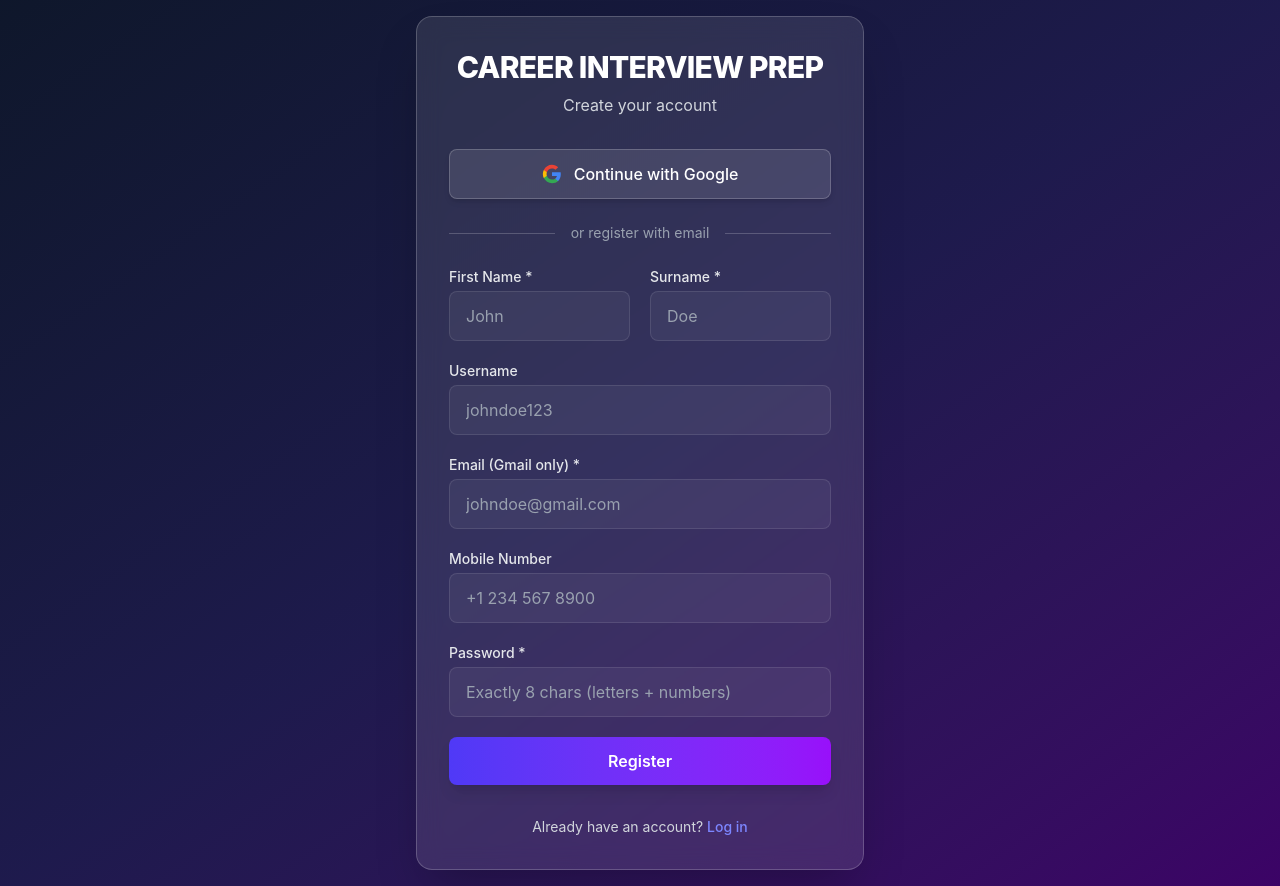
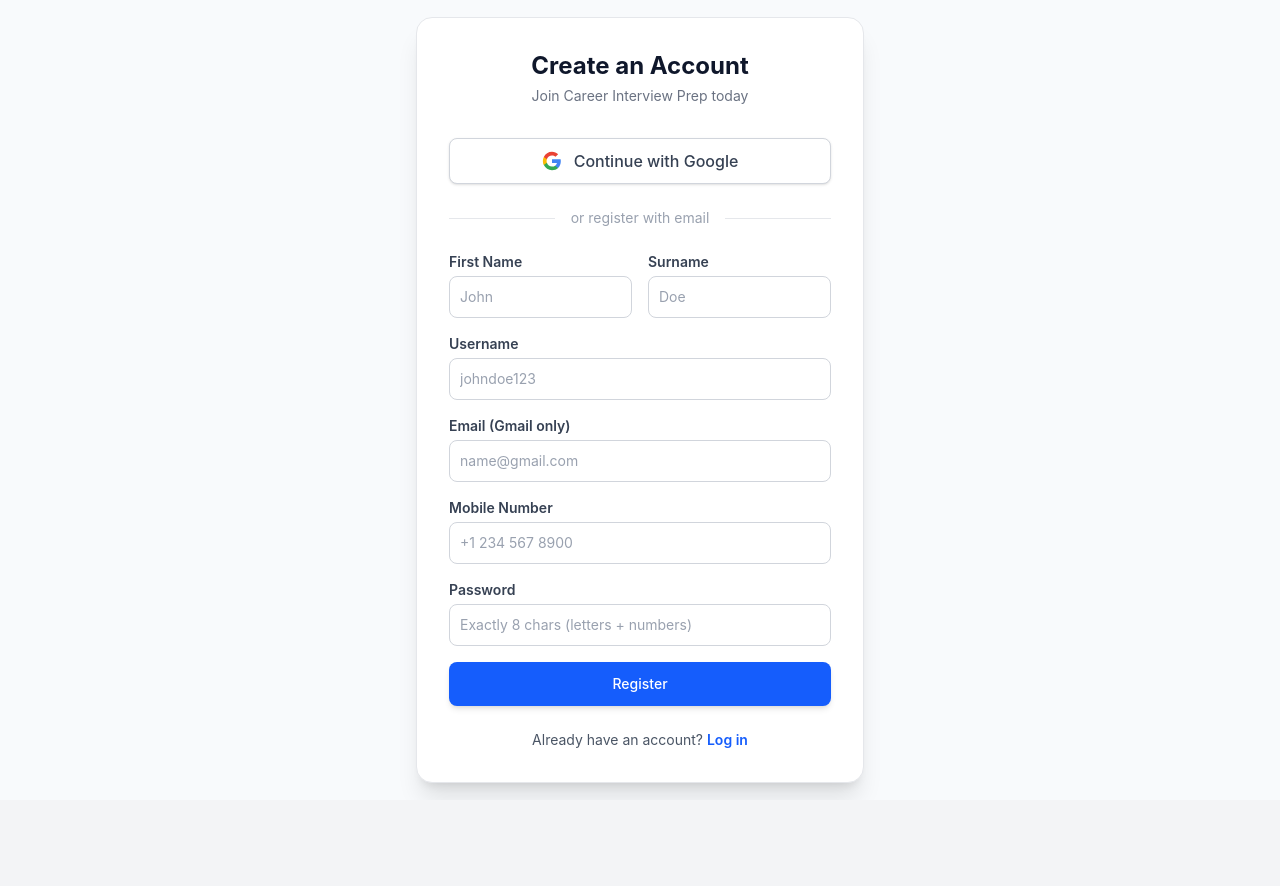
Before and after one commit to zoyanaikwade8-debug/career_interview_prep, a React (Vite) app in the folder frontend/: page /register in a window 1280 px wide. After the commit the page ends 800 px from the top, so only its background shows below. Built offline with nearby package versions, Linux system fonts and the light colour scheme; no server answers.

Commit message:
Revamp auth UI to premium enterprise E-commerce style

```diff
--- a/frontend/src/pages/Login.jsx
+++ b/frontend/src/pages/Login.jsx
@@ -72,23 +72,23 @@ export default function Login() {
   };
 
   return (
-    <div className="min-h-screen flex items-center justify-center p-4 bg-gradient-to-br from-slate-900 via-indigo-950 to-purple-950">
-      <div className="bg-white/10 backdrop-blur-md border border-white/20 shadow-2xl rounded-2xl p-8 max-w-md w-full mx-4">
-        <h1 className="text-3xl font-extrabold text-white text-center tracking-tight mb-2">
-          CAREER INTERVIEW PREP
+    <div className="min-h-screen flex items-center justify-center p-4 bg-slate-50">
+      <div className="bg-white border border-gray-200 rounded-2xl shadow-xl p-8 max-w-md w-full mx-auto">
+        <h1 className="text-slate-900 text-2xl font-bold text-center">
+          Welcome Back
         </h1>
-        <h2 className="text-md text-center text-gray-300 mb-8">Log in to your account</h2>
+        <p className="text-gray-500 text-sm mt-1 text-center mb-8">Log in to your account</p>
 
-        {error && <div className="bg-red-500/20 border-l-4 border-red-500 text-red-200 p-3 rounded mb-6 text-sm font-medium backdrop-blur-sm">{error}</div>}
-        {success && <div className="bg-green-500/20 border-l-4 border-green-500 text-green-200 p-3 rounded mb-6 text-sm font-medium backdrop-blur-sm">{success}</div>}
+        {error && <div className="bg-red-50 border-l-4 border-red-500 text-red-700 p-3 rounded mb-6 text-sm font-medium">{error}</div>}
+        {success && <div className="bg-green-50 border-l-4 border-green-500 text-green-700 p-3 rounded mb-6 text-sm font-medium">{success}</div>}
 
         <button
           onClick={handleGoogleSignIn}
           disabled={isGoogleLoading || isLoading}
-          className="flex items-center justify-center gap-3 w-full bg-white/10 hover:bg-white/20 border border-white/20 text-white font-medium py-3 rounded-lg transition duration-200 shadow-md mb-6"
+          className="flex items-center justify-center gap-3 w-full bg-white border border-gray-300 text-gray-700 hover:bg-gray-50 font-medium py-2.5 rounded-lg transition-colors shadow-sm mb-6"
         >
           {isGoogleLoading ? (
-            <span className="animate-spin rounded-full h-5 w-5 border-b-2 border-white"></span>
+            <span className="animate-spin rounded-full h-5 w-5 border-b-2 border-gray-400"></span>
           ) : (
             <svg className="w-5 h-5" viewBox="0 0 24 24" fill="currentColor">
               <path d="M22.56 12.25c0-.78-.07-1.53-.2-2.25H12v4.26h5.92c-.26 1.37-1.04 2.53-2.21 3.31v2.77h3.57c2.08-1.92 3.28-4.74 3.28-8.09z" fill="#4285F4"/>
@@ -101,34 +101,34 @@ export default function Login() {
         </button>
 
         <div className="flex items-center my-6">
-          <div className="flex-grow border-t border-white/20"></div>
+          <div className="flex-grow border-t border-gray-200"></div>
           <span className="px-4 text-gray-400 text-sm">or sign in with email</span>
-          <div className="flex-grow border-t border-white/20"></div>
+          <div className="flex-grow border-t border-gray-200"></div>
         </div>
 
-        <form onSubmit={handleSubmit} className="space-y-5">
+        <form onSubmit={handleSubmit} className="space-y-4">
           <div>
-            <label className="text-sm font-medium text-gray-200 block mb-1">Email or Username *</label>
+            <label className="text-sm font-semibold text-gray-700 mb-1 block">Email or Username</label>
             <input
               type="text"
               name="identifier"
               value={formData.identifier}
               onChange={handleChange}
-              className="w-full bg-white/5 border border-white/10 text-white placeholder-gray-400 focus:ring-2 focus:ring-indigo-500 focus:outline-none px-4 py-3 rounded-lg transition"
-              placeholder="Enter your email or username"
+              className="bg-white border border-gray-300 text-gray-900 placeholder-gray-400 text-sm rounded-lg focus:ring-2 focus:ring-blue-600 focus:border-blue-600 block w-full p-2.5 transition-all"
+              placeholder="name@company.com"
               required
             />
           </div>
 
           <div>
-            <label className="text-sm font-medium text-gray-200 block mb-1">Password *</label>
+            <label className="text-sm font-semibold text-gray-700 mb-1 block">Password</label>
             <input
               type="password"
               name="password"
               value={formData.password}
               onChange={handleChange}
-              className="w-full bg-white/5 border border-white/10 text-white placeholder-gray-400 focus:ring-2 focus:ring-indigo-500 focus:outline-none px-4 py-3 rounded-lg transition"
-              placeholder="Enter your password"
+              className="bg-white border border-gray-300 text-gray-900 placeholder-gray-400 text-sm rounded-lg focus:ring-2 focus:ring-blue-600 focus:border-blue-600 block w-full p-2.5 transition-all"
+              placeholder="••••••••"
               required
             />
           </div>
@@ -136,17 +136,17 @@ export default function Login() {
           <button
             type="submit"
             disabled={isLoading || isGoogleLoading}
-            className={`w-full text-white font-semibold py-3 rounded-lg shadow-lg transition duration-200 transform active:scale-95 flex justify-center items-center mt-2 ${isLoading || isGoogleLoading ? 'bg-indigo-500/50 cursor-not-allowed' : 'bg-gradient-to-r from-indigo-600 to-purple-600 hover:from-indigo-500 hover:to-purple-500'}`}
+            className={`w-full text-white font-medium rounded-lg text-sm px-5 py-3 text-center shadow-md transition-all flex justify-center items-center mt-2 ${isLoading || isGoogleLoading ? 'bg-blue-400 cursor-not-allowed' : 'bg-blue-600 hover:bg-blue-700 focus:ring-4 focus:ring-blue-300'}`}
           >
             {isLoading ? (
               <span className="animate-spin rounded-full h-5 w-5 border-b-2 border-white mr-2"></span>
             ) : null}
-            {isLoading ? 'Logging in...' : 'Log in'}
+            {isLoading ? 'Logging in...' : 'Sign In'}
           </button>
         </form>
 
-        <p className="text-center text-sm text-gray-300 mt-8">
-          Don't have an account? <Link to="/register" className="text-indigo-400 font-medium hover:underline transition">Register here</Link>
+        <p className="text-center text-sm text-gray-600 mt-6">
+          Don't have an account? <Link to="/register" className="text-blue-600 font-semibold hover:underline">Register here</Link>
         </p>
       </div>
     </div>
--- a/frontend/src/pages/Register.jsx
+++ b/frontend/src/pages/Register.jsx
@@ -83,23 +83,23 @@ export default function Register() {
   };
 
   return (
-    <div className="min-h-screen flex items-center justify-center p-4 bg-gradient-to-br from-slate-900 via-indigo-950 to-purple-950">
-      <div className="bg-white/10 backdrop-blur-md border border-white/20 shadow-2xl rounded-2xl p-8 max-w-md w-full mx-4">
-        <h1 className="text-3xl font-extrabold text-white text-center tracking-tight mb-2">
-          CAREER INTERVIEW PREP
+    <div className="min-h-screen flex items-center justify-center p-4 bg-slate-50">
+      <div className="bg-white border border-gray-200 rounded-2xl shadow-xl p-8 max-w-md w-full mx-auto">
+        <h1 className="text-slate-900 text-2xl font-bold text-center">
+          Create an Account
         </h1>
-        <h2 className="text-md text-center text-gray-300 mb-8">Create your account</h2>
+        <p className="text-gray-500 text-sm mt-1 text-center mb-8">Join Career Interview Prep today</p>
 
-        {error && <div className="bg-red-500/20 border-l-4 border-red-500 text-red-200 p-3 rounded mb-6 text-sm font-medium backdrop-blur-sm">{error}</div>}
-        {success && <div className="bg-green-500/20 border-l-4 border-green-500 text-green-200 p-3 rounded mb-6 text-sm font-medium backdrop-blur-sm">{success}</div>}
+        {error && <div className="bg-red-50 border-l-4 border-red-500 text-red-700 p-3 rounded mb-6 text-sm font-medium">{error}</div>}
+        {success && <div className="bg-green-50 border-l-4 border-green-500 text-green-700 p-3 rounded mb-6 text-sm font-medium">{success}</div>}
 
         <button
           onClick={handleGoogleSignIn}
           disabled={isGoogleLoading || isLoading}
-          className="flex items-center justify-center gap-3 w-full bg-white/10 hover:bg-white/20 border border-white/20 text-white font-medium py-3 rounded-lg transition duration-200 shadow-md mb-6"
+          className="flex items-center justify-center gap-3 w-full bg-white border border-gray-300 text-gray-700 hover:bg-gray-50 font-medium py-2.5 rounded-lg transition-colors shadow-sm mb-6"
         >
           {isGoogleLoading ? (
-            <span className="animate-spin rounded-full h-5 w-5 border-b-2 border-white"></span>
+            <span className="animate-spin rounded-full h-5 w-5 border-b-2 border-gray-400"></span>
           ) : (
             <svg className="w-5 h-5" viewBox="0 0 24 24" fill="currentColor">
               <path d="M22.56 12.25c0-.78-.07-1.53-.2-2.25H12v4.26h5.92c-.26 1.37-1.04 2.53-2.21 3.31v2.77h3.57c2.08-1.92 3.28-4.74 3.28-8.09z" fill="#4285F4"/>
@@ -112,47 +112,47 @@ export default function Register() {
         </button>
 
         <div className="flex items-center my-6">
-          <div className="flex-grow border-t border-white/20"></div>
+          <div className="flex-grow border-t border-gray-200"></div>
           <span className="px-4 text-gray-400 text-sm">or register with email</span>
-          <div className="flex-grow border-t border-white/20"></div>
+          <div className="flex-grow border-t border-gray-200"></div>
         </div>
 
-        <form onSubmit={handleSubmit} className="space-y-5">
-          <div className="flex flex-col md:flex-row gap-5">
+        <form onSubmit={handleSubmit} className="space-y-4">
+          <div className="flex flex-col md:flex-row gap-4">
             <div className="w-full">
-              <label className="text-sm font-medium text-gray-200 block mb-1">First Name *</label>
-              <input type="text" name="firstName" value={formData.firstName} onChange={handleChange} className="w-full bg-white/5 border border-white/10 text-white placeholder-gray-400 focus:ring-2 focus:ring-indigo-500 focus:outline-none px-4 py-3 rounded-lg transition" placeholder="John" />
+              <label className="text-sm font-semibold text-gray-700 mb-1 block">First Name</label>
+              <input type="text" name="firstName" value={formData.firstName} onChange={handleChange} className="bg-white border border-gray-300 text-gray-900 placeholder-gray-400 text-sm rounded-lg focus:ring-2 focus:ring-blue-600 focus:border-blue-600 block w-full p-2.5 transition-all" placeholder="John" />
             </div>
             <div className="w-full">
-              <label className="text-sm font-medium text-gray-200 block mb-1">Surname *</label>
-              <input type="text" name="surname" value={formData.surname} onChange={handleChange} className="w-full bg-white/5 border border-white/10 text-white placeholder-gray-400 focus:ring-2 focus:ring-indigo-500 focus:outline-none px-4 py-3 rounded-lg transition" placeholder="Doe" />
+              <label className="text-sm font-semibold text-gray-700 mb-1 block">Surname</label>
+              <input type="text" name="surname" value={formData.surname} onChange={handleChange} className="bg-white border border-gray-300 text-gray-900 placeholder-gray-400 text-sm rounded-lg focus:ring-2 focus:ring-blue-600 focus:border-blue-600 block w-full p-2.5 transition-all" placeholder="Doe" />
             </div>
           </div>
 
           <div>
-            <label className="text-sm font-medium text-gray-200 block mb-1">Username</label>
-            <input type="text" name="username" value={formData.username} onChange={handleChange} className="w-full bg-white/5 border border-white/10 text-white placeholder-gray-400 focus:ring-2 focus:ring-indigo-500 focus:outline-none px-4 py-3 rounded-lg transition" placeholder="johndoe123" required />
+            <label className="text-sm font-semibold text-gray-700 mb-1 block">Username</label>
+            <input type="text" name="username" value={formData.username} onChange={handleChange} className="bg-white border border-gray-300 text-gray-900 placeholder-gray-400 text-sm rounded-lg focus:ring-2 focus:ring-blue-600 focus:border-blue-600 block w-full p-2.5 transition-all" placeholder="johndoe123" required />
           </div>
 
           <div>
-            <label className="text-sm font-medium text-gray-200 block mb-1">Email (Gmail only) *</label>
-            <input type="email" name="email" value={formData.email} onChange={handleChange} className="w-full bg-white/5 border border-white/10 text-white placeholder-gray-400 focus:ring-2 focus:ring-indigo-500 focus:outline-none px-4 py-3 rounded-lg transition" placeholder="johndoe@gmail.com" required />
+            <label className="text-sm font-semibold text-gray-700 mb-1 block">Email (Gmail only)</label>
+            <input type="email" name="email" value={formData.email} onChange={handleChange} className="bg-white border border-gray-300 text-gray-900 placeholder-gray-400 text-sm rounded-lg focus:ring-2 focus:ring-blue-600 focus:border-blue-600 block w-full p-2.5 transition-all" placeholder="name@gmail.com" required />
           </div>
 
           <div>
-            <label className="text-sm font-medium text-gray-200 block mb-1">Mobile Number</label>
-            <input type="tel" name="mobile" value={formData.mobile} onChange={handleChange} className="w-full bg-white/5 border border-white/10 text-white placeholder-gray-400 focus:ring-2 focus:ring-indigo-500 focus:outline-none px-4 py-3 rounded-lg transition" placeholder="+1 234 567 8900" required />
+            <label className="text-sm font-semibold text-gray-700 mb-1 block">Mobile Number</label>
+            <input type="tel" name="mobile" value={formData.mobile} onChange={handleChange} className="bg-white border border-gray-300 text-gray-900 placeholder-gray-400 text-sm rounded-lg focus:ring-2 focus:ring-blue-600 focus:border-blue-600 block w-full p-2.5 transition-all" placeholder="+1 234 567 8900" required />
           </div>
 
           <div>
-            <label className="text-sm font-medium text-gray-200 block mb-1">Password *</label>
-            <input type="password" name="password" value={formData.password} onChange={handleChange} className="w-full bg-white/5 border border-white/10 text-white placeholder-gray-400 focus:ring-2 focus:ring-indigo-500 focus:outline-none px-4 py-3 rounded-lg transition" placeholder="Exactly 8 chars (letters + numbers)" required />
+            <label className="text-sm font-semibold text-gray-700 mb-1 block">Password</label>
+            <input type="password" name="password" value={formData.password} onChange={handleChange} className="bg-white border border-gray-300 text-gray-900 placeholder-gray-400 text-sm rounded-lg focus:ring-2 focus:ring-blue-600 focus:border-blue-600 block w-full p-2.5 transition-all" placeholder="Exactly 8 chars (letters + numbers)" required />
           </div>
 
           <button
             type="submit"
             disabled={isLoading || isGoogleLoading}
-            className={`w-full text-white font-semibold py-3 rounded-lg shadow-lg transition duration-200 transform active:scale-95 flex justify-center items-center mt-2 ${isLoading || isGoogleLoading ? 'bg-indigo-500/50 cursor-not-allowed' : 'bg-gradient-to-r from-indigo-600 to-purple-600 hover:from-indigo-500 hover:to-purple-500'}`}
+            className={`w-full text-white font-medium rounded-lg text-sm px-5 py-3 text-center shadow-md transition-all flex justify-center items-center mt-2 ${isLoading || isGoogleLoading ? 'bg-blue-400 cursor-not-allowed' : 'bg-blue-600 hover:bg-blue-700 focus:ring-4 focus:ring-blue-300'}`}
           >
             {isLoading ? (
               <span className="animate-spin rounded-full h-5 w-5 border-b-2 border-white mr-2"></span>
@@ -161,8 +161,8 @@ export default function Register() {
           </button>
         </form>
 
-        <p className="text-center text-sm text-gray-300 mt-8">
-          Already have an account? <Link to="/login" className="text-indigo-400 font-medium hover:underline transition">Log in</Link>
+        <p className="text-center text-sm text-gray-600 mt-6">
+          Already have an account? <Link to="/login" className="text-blue-600 font-semibold hover:underline">Log in</Link>
         </p>
       </div>
     </div>
```
